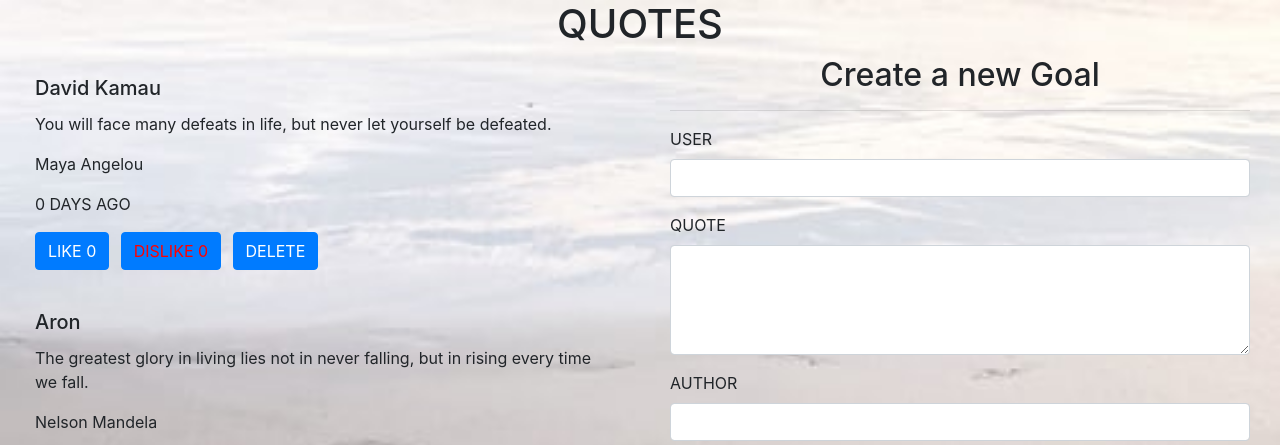
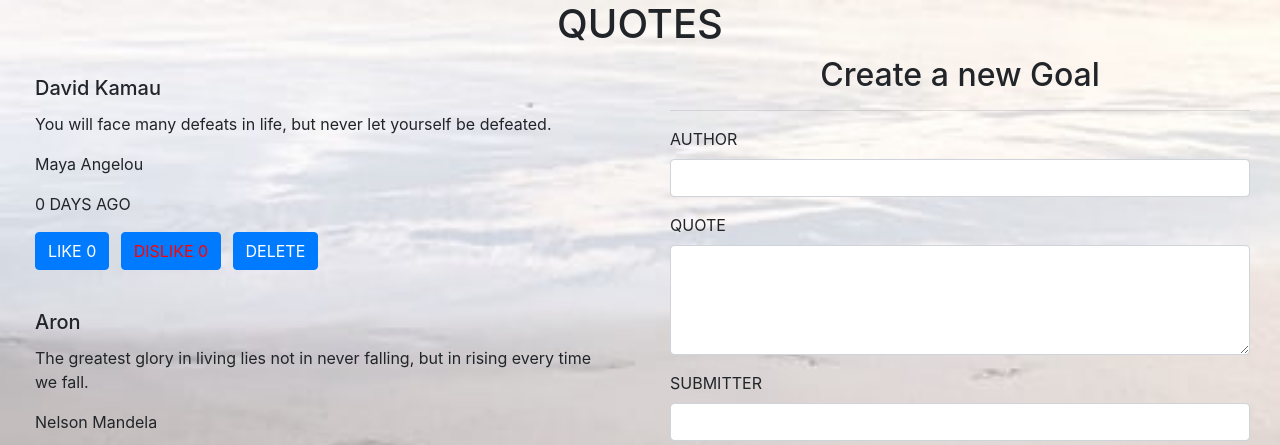
Before and after one commit to david12-wq/Quotes, an Angular app: page / in a window 1280 px wide. Shown: the top 445 px of the page. Built offline with nearby package versions, Linux system fonts and the light colour scheme.

Commit message:
Add changes on the form fields.

```diff
--- a/src/app/form-quote/form-quote.component.html
+++ b/src/app/form-quote/form-quote.component.html
@@ -4,7 +4,7 @@
     <form (ngSubmit)='submitQuote()' #quoteForm='ngForm'>
       <div class="form-group">
 
-        <label for="author">USER</label>
+        <label for="author">AUTHOR</label>
         <input type="text" class="form-control" id="author" [(ngModel)]="newQuote. author" name="author" #author='ngModel'
           required>
         <div [hidden]="author.valid || author.pristine" class="alert alert-danger">
@@ -22,7 +22,7 @@
       </div>
       <div class="form-group">
 
-        <label for="user">AUTHOR</label>
+        <label for="user">SUBMITTER</label>
         <input type='text' id="user" class="form-control"  [(ngModel)]="newQuote.user" name="user" #user="ngModel" required>
         <div [hidden]="user.valid || user.pristine" class="alert alert-danger">
           <p>user name is required</p>
```
